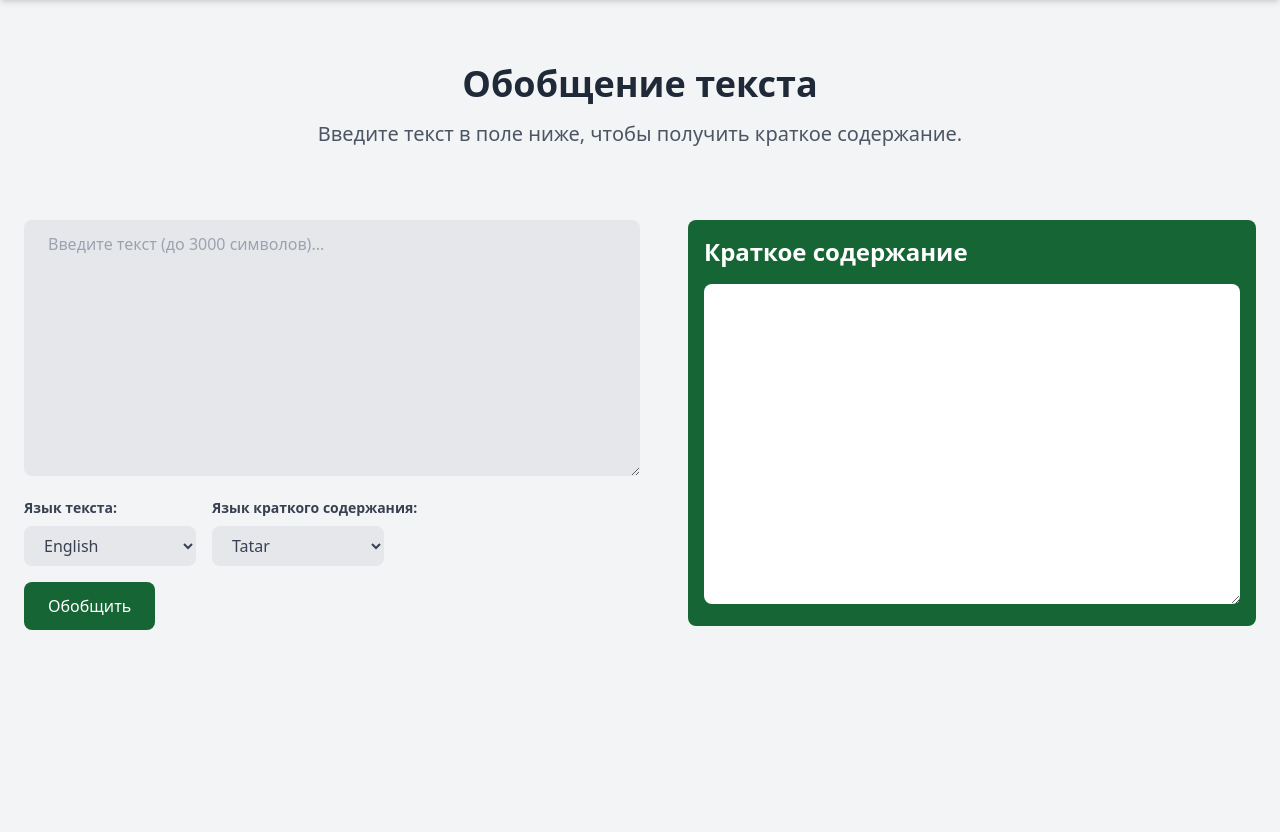
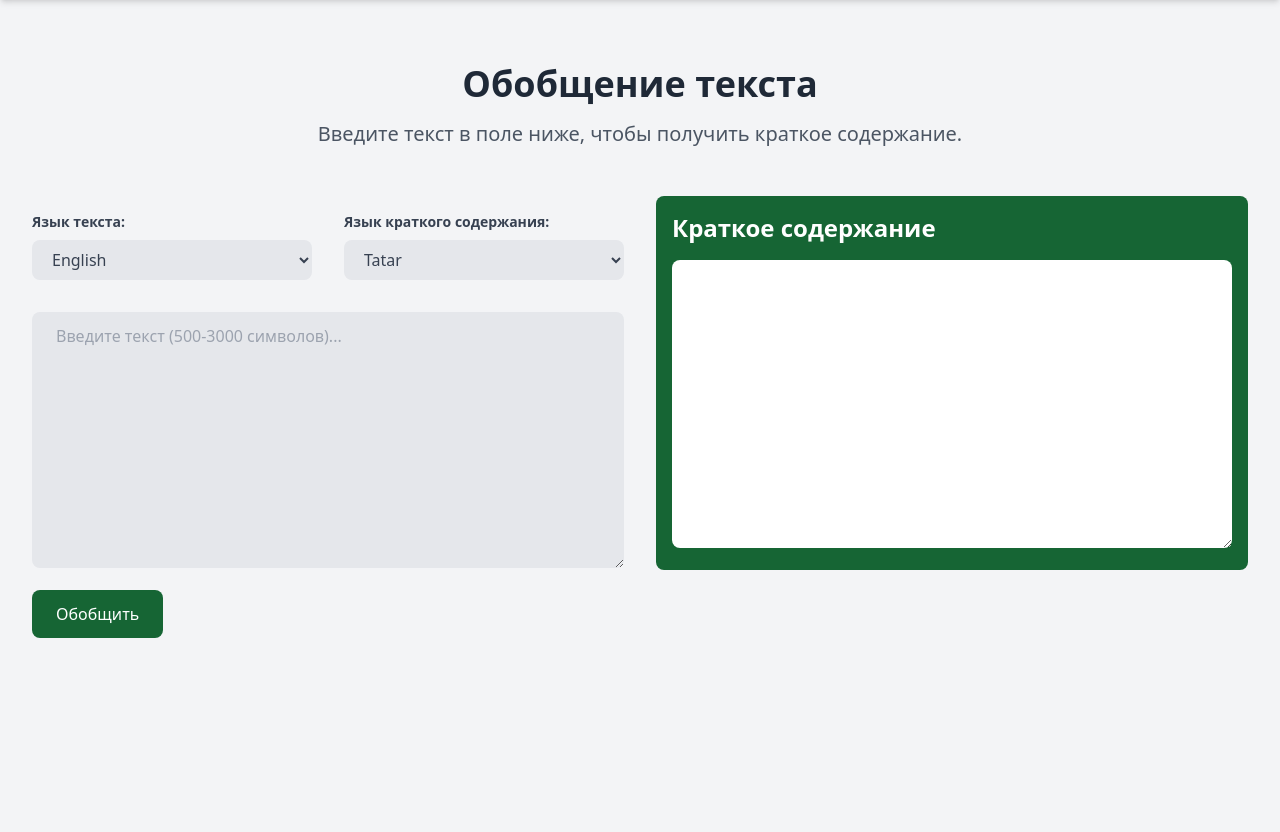
Before and after one commit to liaaana/Hackaton-TatarBy2024, a Flask app: page /summary in a window 1280 px wide. Shown: the part 72-904 px from the top of the page. Run offline with Flask 3, Linux system fonts and the light colour scheme.

Commit message:
checkpoint 2.4

```diff
--- a/app.py
+++ b/app.py
@@ -1,6 +1,4 @@
-import numpy as np
 from flask import Flask
-from flask_socketio import SocketIO, emit
 
 app = Flask(__name__)
 app.config["SECRET_KEY"] = "Sbjbdkcdkv762BSvfedJDV3"
@@ -9,6 +7,5 @@ from routes import *
 def runApp():
     app.run(host="127.0.0.1", port=5500, debug=True)
 
-
 if __name__ == "__main__":
    runApp()
--- a/routes.py
+++ b/routes.py
@@ -1,7 +1,6 @@
 import json
 from flask import Flask, request, jsonify
 import os
-import numpy as np
 from flask import Response, render_template, request, redirect, url_for, flash
 from flask import render_template, request
 from app import app
@@ -10,7 +9,6 @@ import secrets
 from utils import *
 import pysrt
 from datetime import datetime as dt
-import requests
 import requests
 import xml.etree.ElementTree as ET
 import nltk
@@ -55,7 +53,6 @@ def translate_text(text, pair_id):
 
 def summarize_text(source, target, text):
     summarized_text = utils_summarize(text, target)
-    # summarized_text = f"Summarized ({source} to {target}): {text}"
     return summarized_text
 
 @app.route('/summarize', methods=['POST'])
--- a/static/css/main.css
+++ b/static/css/main.css
@@ -615,6 +615,10 @@ video {
   margin-left: 0.5rem;
 }
 
+.ml-6 {
+  margin-left: 1.5rem;
+}
+
 .ml-8 {
   margin-left: 2rem;
 }
@@ -651,8 +655,12 @@ video {
   margin-top: 2rem;
 }
 
-.ml-6 {
-  margin-left: 1.5rem;
+.ml-4 {
+  margin-left: 1rem;
+}
+
+.mr-4 {
+  margin-right: 1rem;
 }
 
 .block {
@@ -675,24 +683,16 @@ video {
   height: 16rem;
 }
 
+.h-72 {
+  height: 18rem;
+}
+
 .h-8 {
   height: 2rem;
 }
 
 .h-full {
   height: 100%;
-}
-
-.h-32 {
-  height: 8rem;
-}
-
-.h-12 {
-  height: 3rem;
-}
-
-.h-80 {
-  height: 20rem;
 }
 
 .min-h-screen {
--- a/templates/summary.html
+++ b/templates/summary.html
@@ -3,22 +3,21 @@
 {% block content %}
 <div class="bg-gray-100 min-h-screen flex flex-col mt-8">
   <section class="py-8">
-    <div class="container mx-auto text-center">
-      <h1 class="text-4xl font-bold text-gray-800 mb-4 mx-2">Обобщение текста</h1>
-      <p class="text-xl text-gray-600 mb-4 mx-2">Введите текст в поле ниже, чтобы получить краткое содержание.</p>
+    <div class="container mx-auto text-center px-4">
+      <h1 class="text-4xl font-bold text-gray-800 mb-4">Обобщение текста</h1>
+      <p class="text-xl text-gray-600 mb-4">Введите текст в поле ниже, чтобы получить краткое содержание.</p>
     </div>
   </section>
 
   <section class="bg-gray-100 w-full">
-    <div class="container mx-auto md:flex md:justify-between">
-      <div class="md:w-1/2 m-6">
-        <div class="mb-8 ">
+    <div class="container mx-auto flex flex-col md:flex-row md:justify-between px-4">
+      <div class="md:w-1/2 mb-8 ml-4 mr-4">
+        <div class="mb-8">
           <form id="text-form" action="/summarize" method="post">
-            <textarea name="input_text" id="input-text" class="bg-gray-200 text-gray-700 px-6 py-3 rounded-lg w-full h-64 md:w-full" maxlength="3000" placeholder="Введите текст (до 3000 символов)..."></textarea>
-            <div class="flex flex-col md:flex-row mt-4">
-              <div class="mb-4 md:mb-0">
+            <div class="flex flex-col md:flex-row mt-4 mb-8">
+              <div class="w-full md:mr-4">
                 <label for="source-language" class="block text-gray-700 text-sm font-bold mb-2">Язык текста:</label>
-                <select name="source_language" id="source-language" class="bg-gray-200 text-gray-700 px-4 py-2 rounded-lg" required>
+                <select name="source_language" id="source-language" class="bg-gray-200 text-gray-700 px-4 py-2 rounded-lg w-full" required>
                   <option value="" disabled selected>Выберите язык</option>
                   <option value="af">Afrikaans</option>
                   <option value="ar">Arabic</option>
@@ -80,9 +79,9 @@
                   <option value="cy">Welsh</option>
                 </select>
               </div>
-              <div class="mb-4 md:mr-4 md:ml-4 md:mb-0">
-                <label for="target-language" class="block text-gray-700 text-sm font-bold mb-2 mt-4 md:mt-0">Язык краткого содержания:</label>
-                <select name="target_language" id="target-language" class="bg-gray-200 text-gray-700 px-4 py-2 rounded-lg" required>
+              <div class="w-full mt-4 md:mt-0 md:ml-4">
+                <label for="target-language" class="block text-gray-700 text-sm font-bold mb-2">Язык краткого содержания:</label>
+                <select name="target_language" id="target-language" class="bg-gray-200 text-gray-700 px-4 py-2 rounded-lg w-full" required>
                   <option value="" disabled selected>Выберите язык</option>
                   <option value="af">Afrikaans</option>
                   <option value="ar">Arabic</option>
@@ -145,14 +144,15 @@
                 </select>
               </div>
             </div>
-            <button type="submit" class="bg-green-800 text-white px-6 py-3 rounded-lg w-full md:w-auto mt-4">Обобщить</button>
+            <textarea name="input_text" id="input-text" class="bg-gray-200 text-gray-700 px-6 py-3 rounded-lg w-full h-64" minlength="500" maxlength="3000" placeholder="Введите текст (500-3000 символов)..." required></textarea>
+            <button type="submit" class="bg-green-800 text-white px-6 py-3 rounded-lg w-full mt-4 md:w-auto">Обобщить</button>
           </form>
         </div>
       </div>
-      <div class="md:w-1/2 mx-auto">
-        <div class="bg-green-800 p-4 rounded-lg m-6">
+      <div class="md:w-1/2 mx-4">
+        <div class="bg-green-800 p-4 rounded-lg">
           <h2 class="text-2xl font-bold text-white mb-4">Краткое содержание</h2>
-          <textarea id="summary-text" class="w-full h-80 p-4 text-gray-600 rounded-lg" readonly></textarea>
+          <textarea id="summary-text" class="w-full h-72 p-4 text-gray-600 rounded-lg" readonly></textarea>
         </div>
       </div>
     </div>
```
Also changed, not shown: 3 other files.
